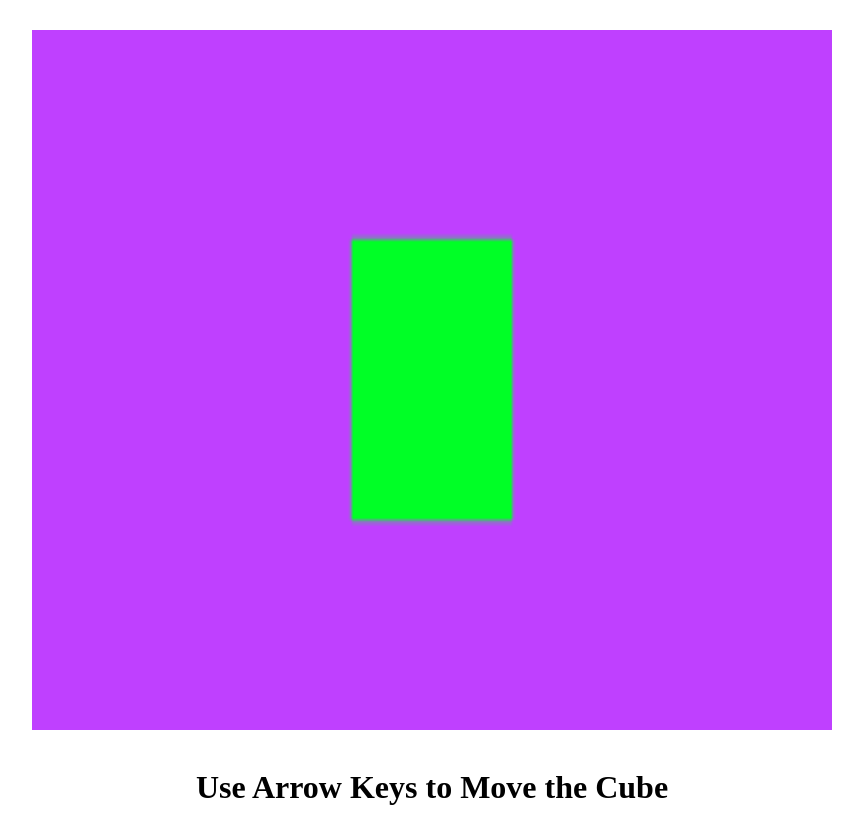
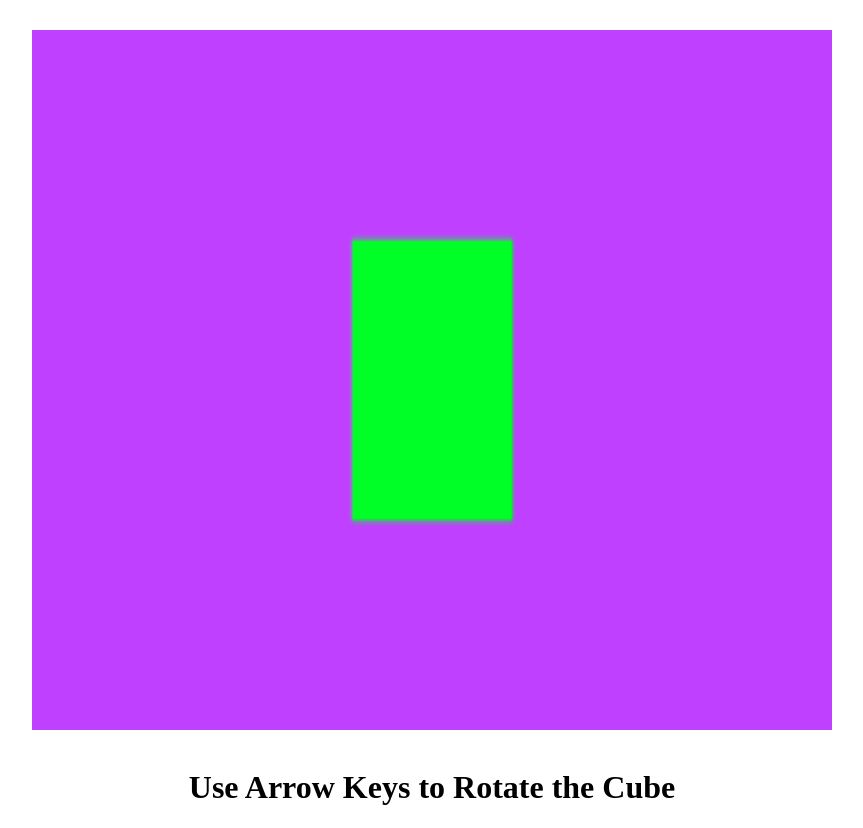
Before and after one commit to Hammaad-M/WebGl-Cube-Manipulation, a plain HTML site: page index.html in a window 1280 px wide. Shown: the whole page, without its empty margins (208-1071 px from the left). Drawn offline with Linux system fonts and the light colour scheme.

Commit message:
Update index.html

```diff
--- a/index.html
+++ b/index.html
@@ -24,7 +24,7 @@
             Your Browser Doesn't Support HTML :(
         </canvas>
         <br>
-        <h1>Use Arrow Keys to Move the Cube</h1>
+        <h1>Use Arrow Keys to Rotate the Cube</h1>
         <script src = 'app.js'></script>
     </body>
 </html>
```
